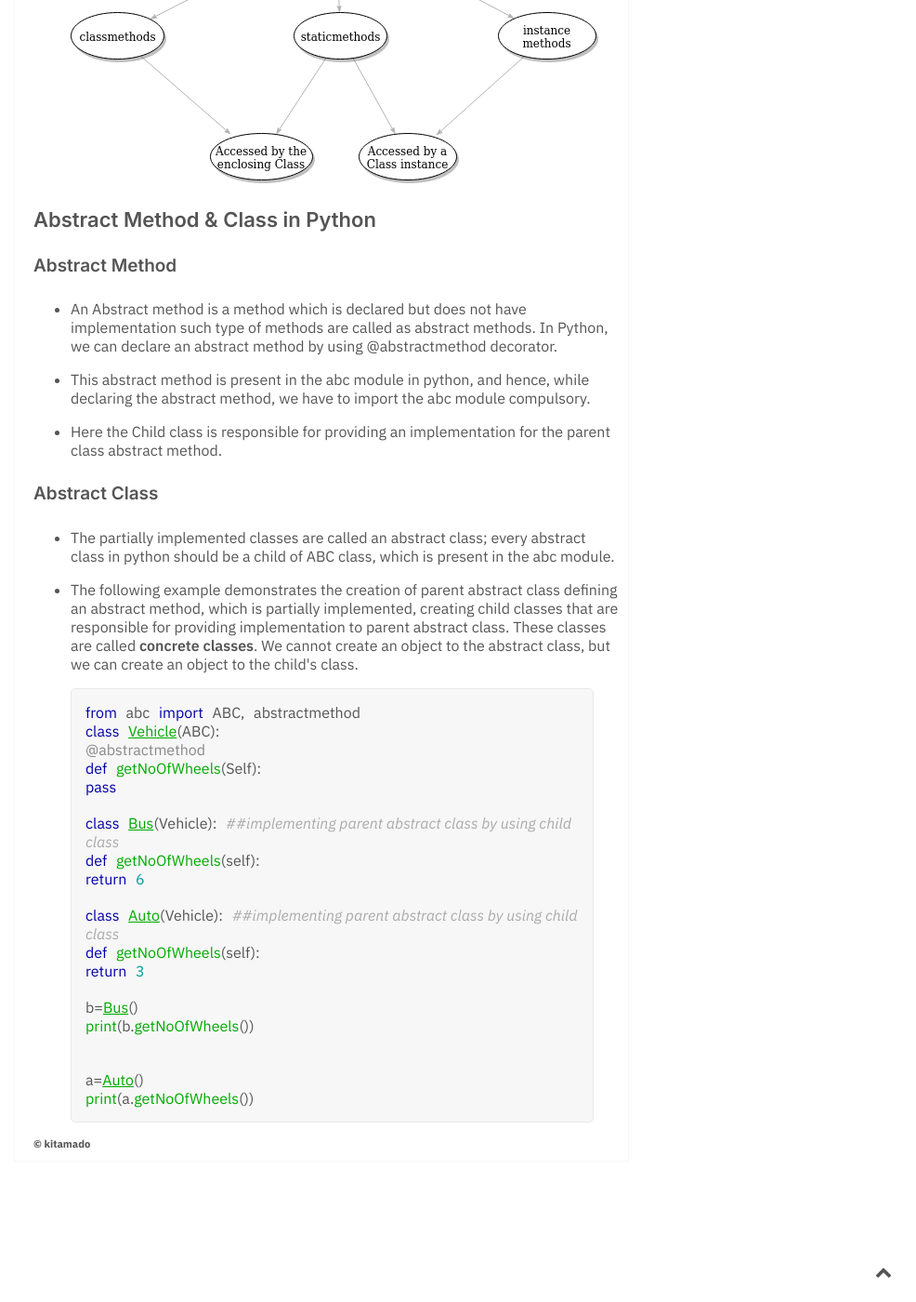
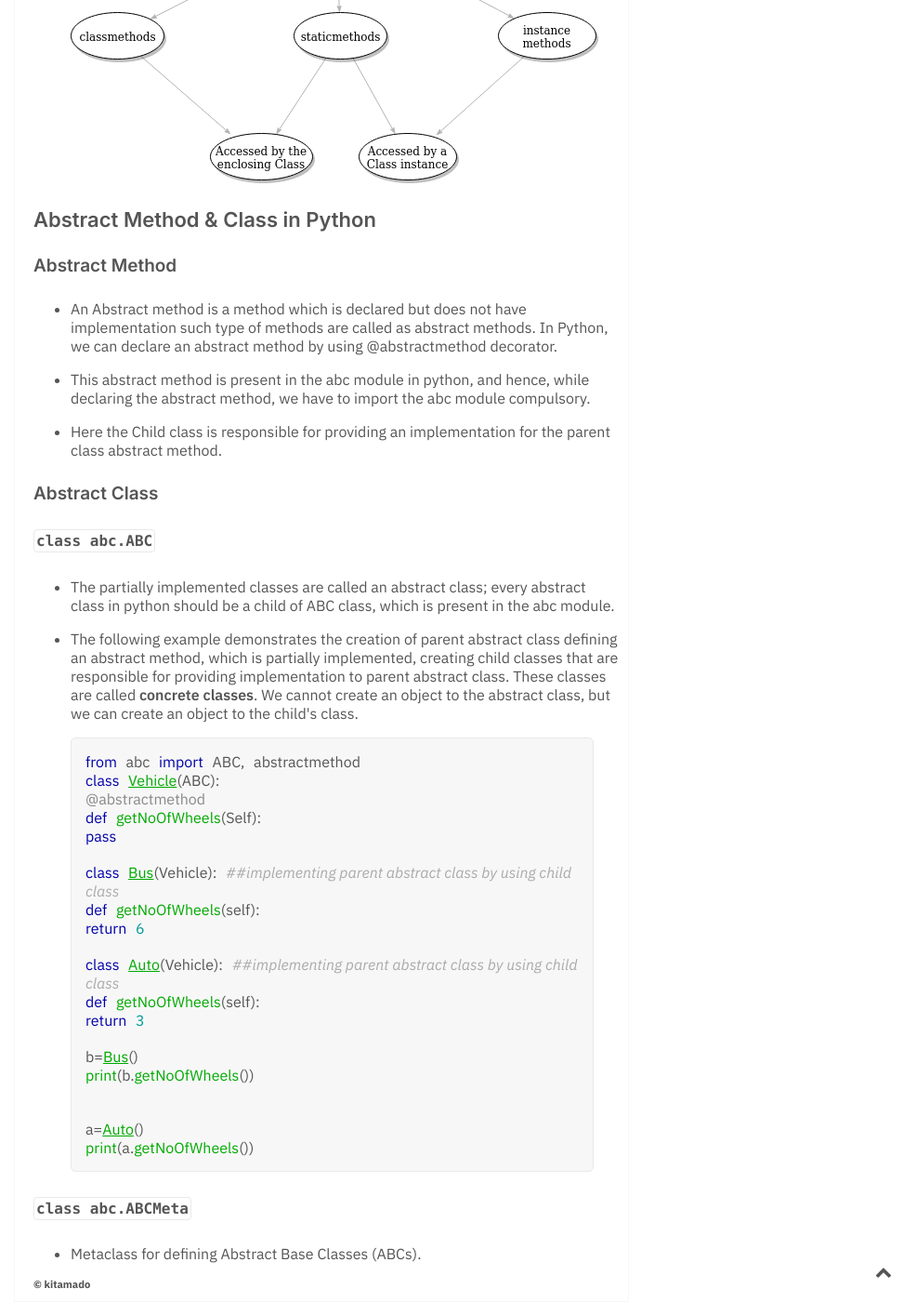
Before and after one commit to kitamado/kitamado.github.io, a Jekyll site: the page built from _notes/python-notes.md, in a window 1280 px wide and 1400 px high, scrolled down 1104 px. Shown: the whole window at 93% size, without its empty margins (294-1280 px from the left). Built offline with Jekyll 4.4.1, drawn with Linux system fonts in a browser that asks for light colours; before the commit the page ends 2353 px from its top, so only the background shows below that.

Commit message:
Update python-notes.md

````diff
--- a/_notes/python-notes.md
+++ b/_notes/python-notes.md
@@ -39,6 +39,7 @@ tags: python
 
 
 ### Abstract Method & Class in Python
+
 #### Abstract Method
 - An Abstract method is a method which is declared but does not have implementation such type of methods are called as abstract methods. In Python, we can declare an abstract method by using @abstractmethod decorator.
 
@@ -47,6 +48,7 @@ tags: python
 - Here the Child class is responsible for providing an implementation for the parent class abstract method.
 
 #### Abstract Class
+##### `class abc.ABC`
 - The partially implemented classes are called an abstract class; every abstract class in python should be a child of ABC class, which is present in the abc module.
 - The following example demonstrates the creation of parent abstract class defining an abstract method, which is partially implemented, creating child classes that are responsible for providing implementation to parent abstract class. These classes are called **concrete classes**. We cannot create an object to the abstract class, but we can create an object to the child's class.
 
@@ -72,3 +74,6 @@ tags: python
     a=Auto()
     print(a.getNoOfWheels())
     ```
+
+##### `class abc.ABCMeta`
+- Metaclass for defining Abstract Base Classes (ABCs).
````
